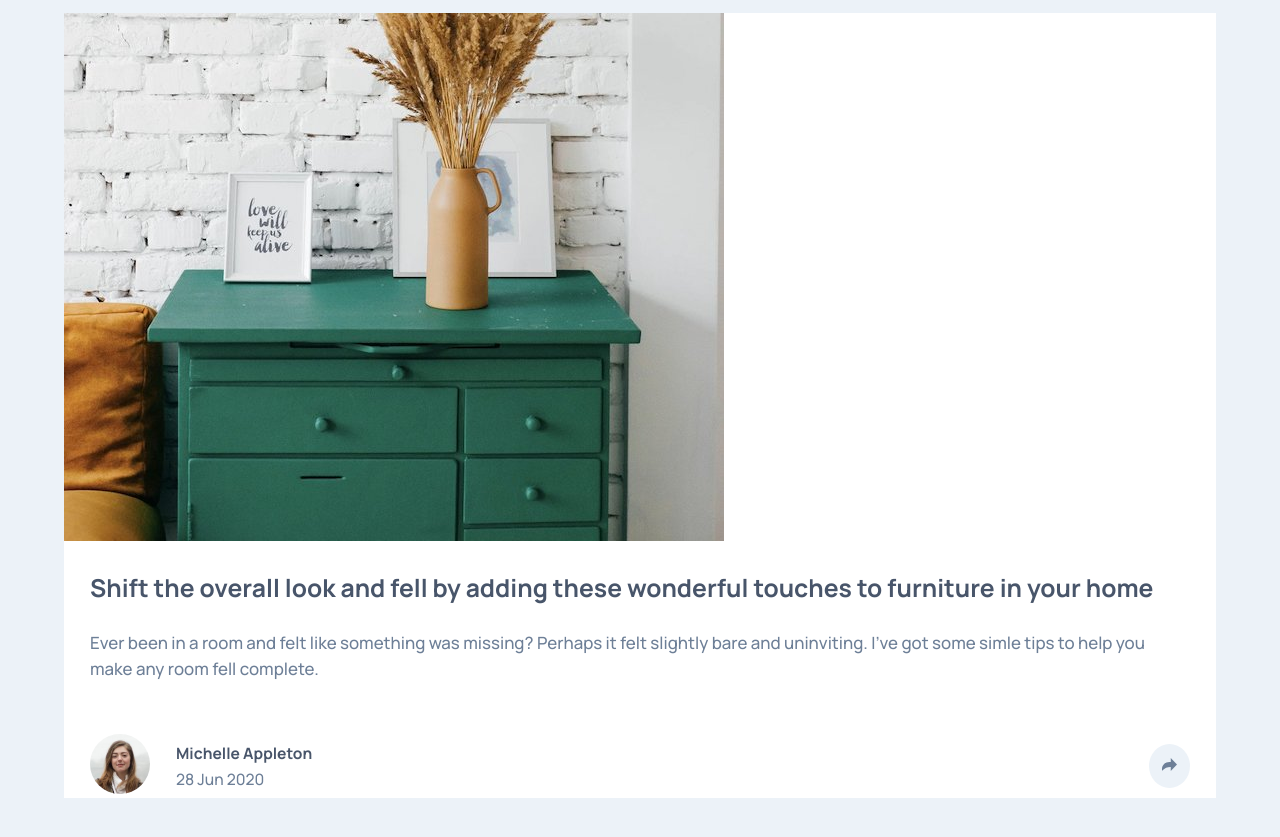
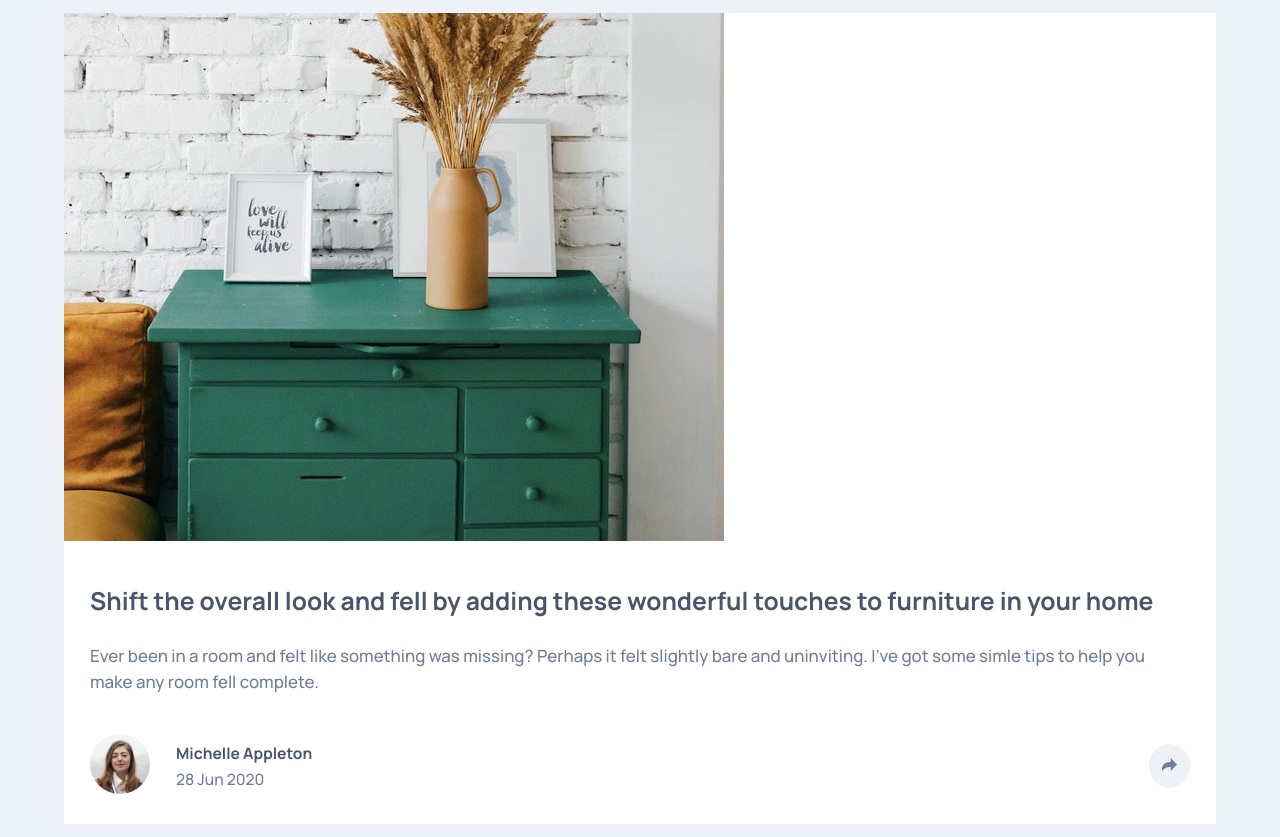
Before and after one commit to RicardoSerrano19/frontend_article-preview, a plain HTML site: page index.html in a window 1280 px wide. Before the commit the page ends 811 px from the top, so only its background shows below. Drawn offline with Linux system fonts and the light colour scheme.

Commit message:
fix: change paddings

```diff
--- a/style.css
+++ b/style.css
@@ -42,11 +42,12 @@ main{
 
 /* Content */
 .content{
-    padding: 2rem;
+    padding: 2rem 2rem 0 2rem;
 }
 
 .content__header{
     font-weight: 700;
+    padding: 1rem 0;
     font-size: 1.9rem;
     color: var(--very-dark-grayish-blue);
 }
@@ -56,14 +57,14 @@ main{
     color: var(--desaturated-dark-blue);
     font-size: 1.3rem;
     line-height: 2rem;
-    margin: 2rem 0;
+    margin: 1rem 0;
 }
 
 /* Author */
 .author{
     display: flex;
     flex-direction: row;
-    padding: 0 2rem;
+    padding: 2rem;
 }
 
 .author__avatar img{
```
